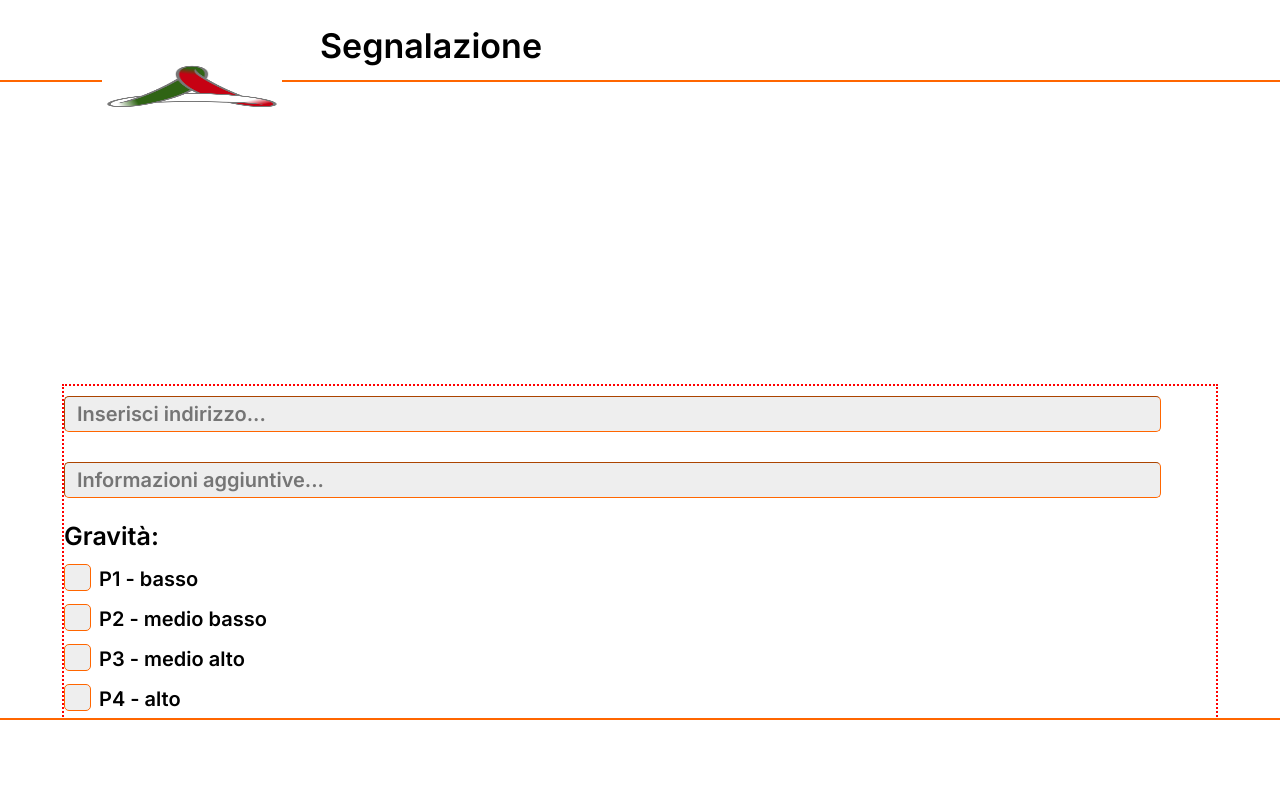
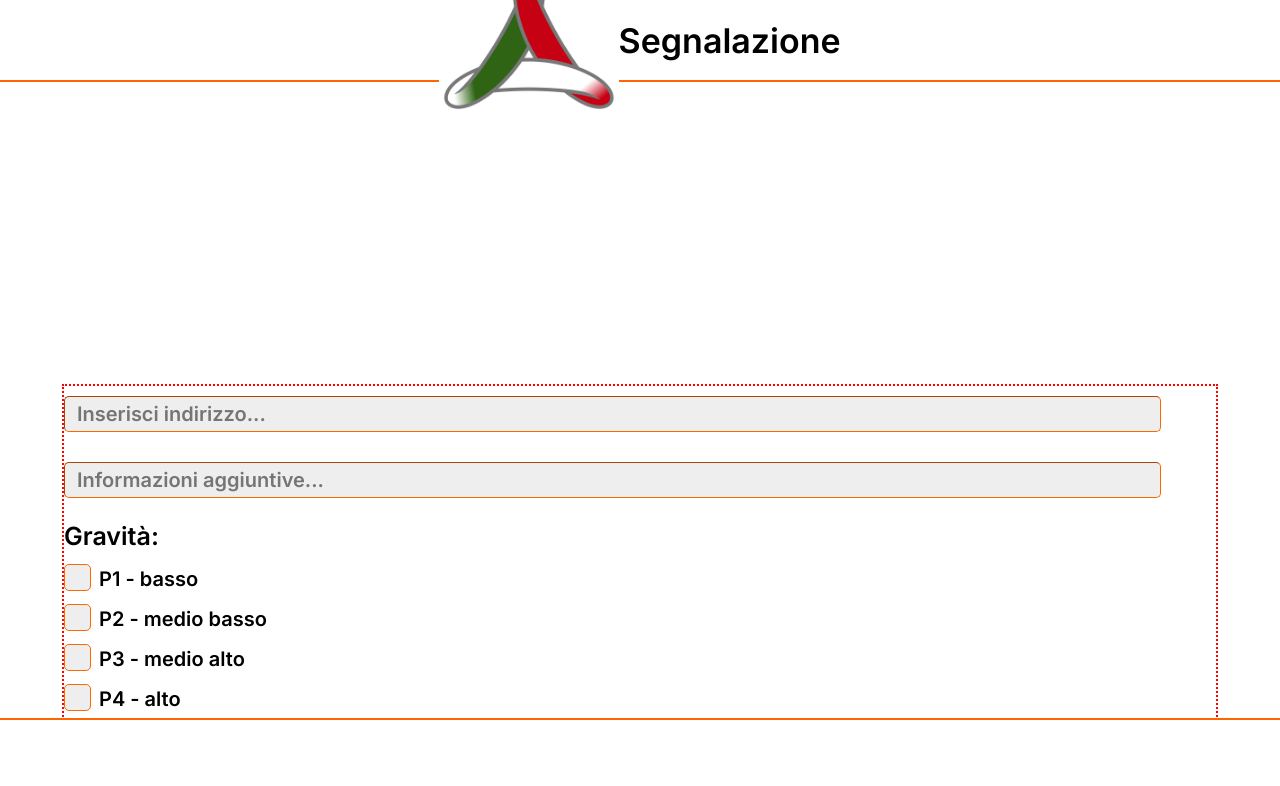
Before and after one commit to LeoBargna/CivilAlert, a React (Vite) app: page /attivazione in a window 1280 px wide. Shown: the top 786 px of the page. Built offline with nearby package versions, Linux system fonts and the light colour scheme.

Commit message:
fix titolo + link segnalazione telegram

```diff
--- a/src/css/titolo.css
+++ b/src/css/titolo.css
@@ -1,24 +1,20 @@
 .titolo{
   background-color: white;
-  position: fixed;
+  position: absolute;
   top: 0%;
   width: 100%;
   height: 10%;
   border-bottom: 2px solid #FF6600;
+  display: flex;
+  justify-content: center;
+  align-items: center;
 }
 
 .logo{
-  position: fixed;
-  height: 6%;
   width: 14%;
-  margin-top: 5%;
-  margin-left: 8% ;
 }
 
 .nomePagina{
-  top: 25%;
-  left: 25%;
-  position: absolute;
   font-family: 'Inter', sans-serif;
   font-size: 34px;
   font-weight: 600;
--- a/src/routes/attivazione.jsx
+++ b/src/routes/attivazione.jsx
@@ -60,7 +60,7 @@
     // Telegram
 
     event.preventDefault();
-    const testo = "❗️ ATTENZIONE, SEGNALAZIONE IN ARRIVO   %0A📍 Punto di ritrovo: " + indirizzo + "%0A 🌋 Tipologia evento: " + tipologia + "%0A🚨 Gravità: P" + emergenza + "%0Aℹ️ Informazioni aggiuntive: " + informazioni + "%0A👉🏻 [Premi per rispondere](https://localhost:5174/?ind="+indirizzo+"&tip="+tipologia+"&eme="+emergenza+")";
+    const testo = "❗️ ATTENZIONE, SEGNALAZIONE IN ARRIVO   %0A📍 Punto di ritrovo: " + indirizzo + "%0A 🌋 Tipologia evento: " + tipologia + "%0A🚨 Gravità: P" + emergenza + "%0Aℹ️ Informazioni aggiuntive: " + informazioni + "%0A👉🏻 [Premi per rispondere](https://risposta-civilalert.netlify.app/?ind="+indirizzo+"&tip="+tipologia+"&eme="+emergenza+")";
 
     const token = "6169294690:AAEZ572QSuEal9kUq0dmXtz9wRlRqycbFv8";
     const canale = "@SegnalazioniPC";
```
